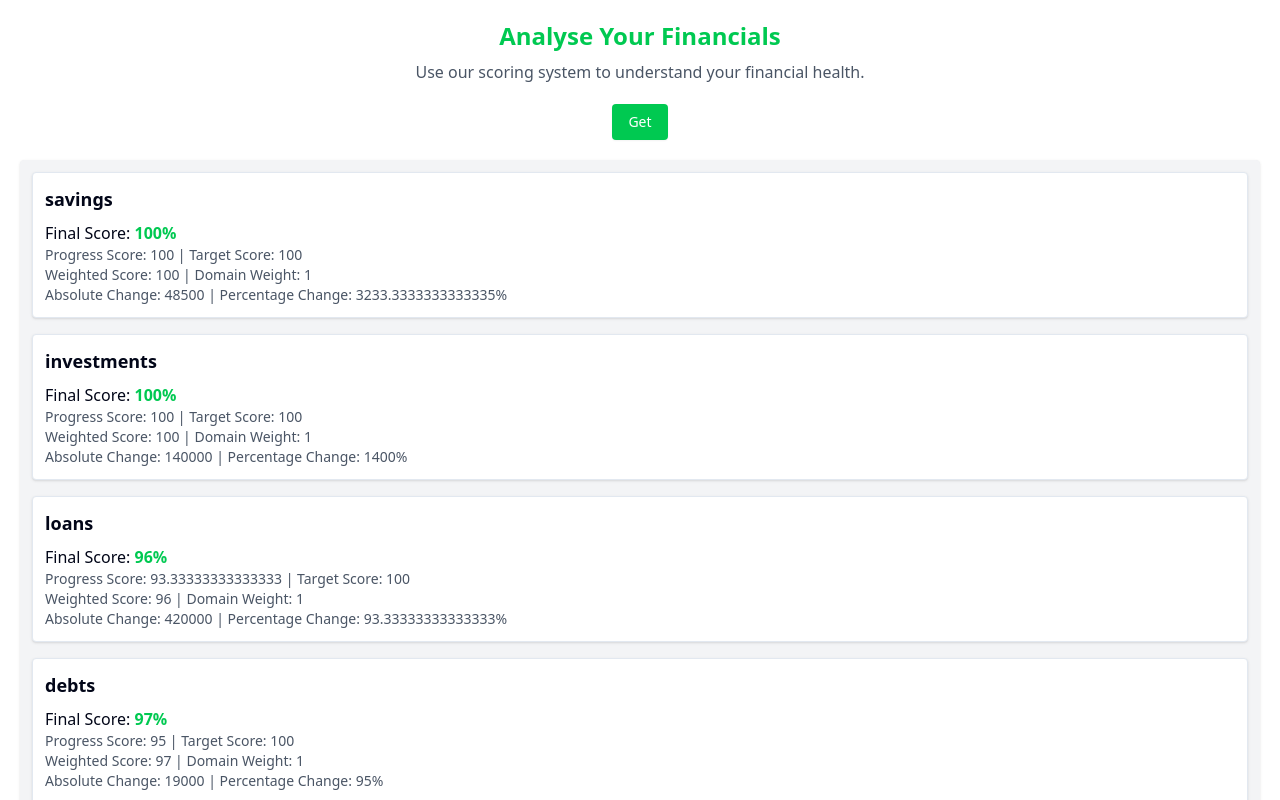
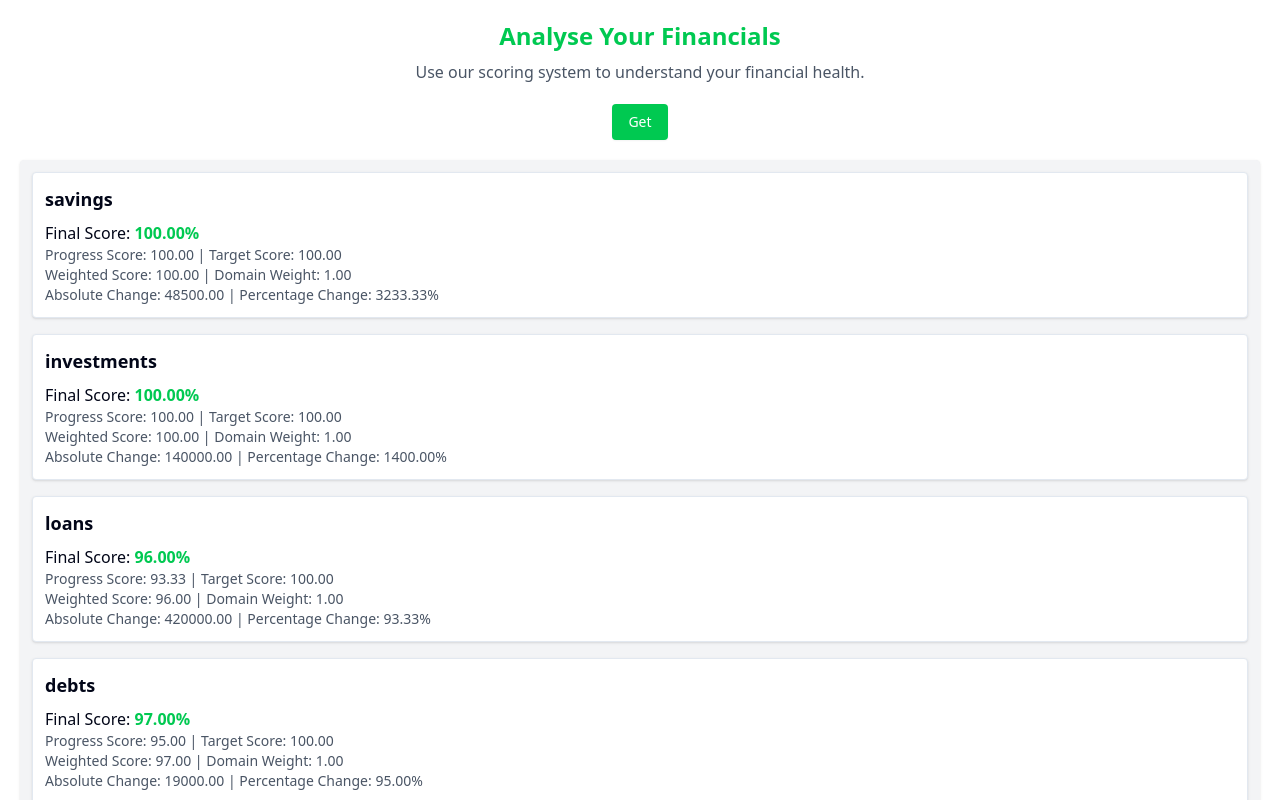
Before and after one commit to geldbuddies/geldbuddies, a Next.js app: page /analyse in a window 1280 px wide. Both pictures are taken after a click on the button "Get". Shown: the top 800 px of the page. Built offline with nearby package versions, Linux system fonts and the light colour scheme.

Commit message:
feat: added rounding

```diff
--- a/src/app/analyse/page.tsx
+++ b/src/app/analyse/page.tsx
@@ -34,17 +34,17 @@ export default function AnalysePage() {
                             <p>
                                 Final Score:{" "}
                                 <span className={getStyleForScore(item.finalScore)}>
-                                    {item.finalScore}%
+                                    {item.finalScore.toFixed(2)}%
                                 </span>
                             </p>
                             <p className="text-sm text-gray-600">
-                                Progress Score: {item.details.progressScore} | Target Score: {item.details.targetScore}
+                                Progress Score: {item.details.progressScore.toFixed(2)} | Target Score: {item.details.targetScore.toFixed(2)}
                             </p>
                             <p className="text-sm text-gray-600">
-                                Weighted Score: {item.details.weightedScore} | Domain Weight: {item.details.domainWeight}
+                                Weighted Score: {item.details.weightedScore.toFixed(2)} | Domain Weight: {item.details.domainWeight.toFixed(2)}
                             </p>
                             <p className="text-sm text-gray-600">
-                                Absolute Change: {item.metadata.absoluteChange} | Percentage Change: {item.metadata.percentageChange}%
+                                Absolute Change: {item.metadata.absoluteChange.toFixed(2)} | Percentage Change: {item.metadata.percentageChange.toFixed(2)}%
                             </p>
                         </div>
                     ))}
```
